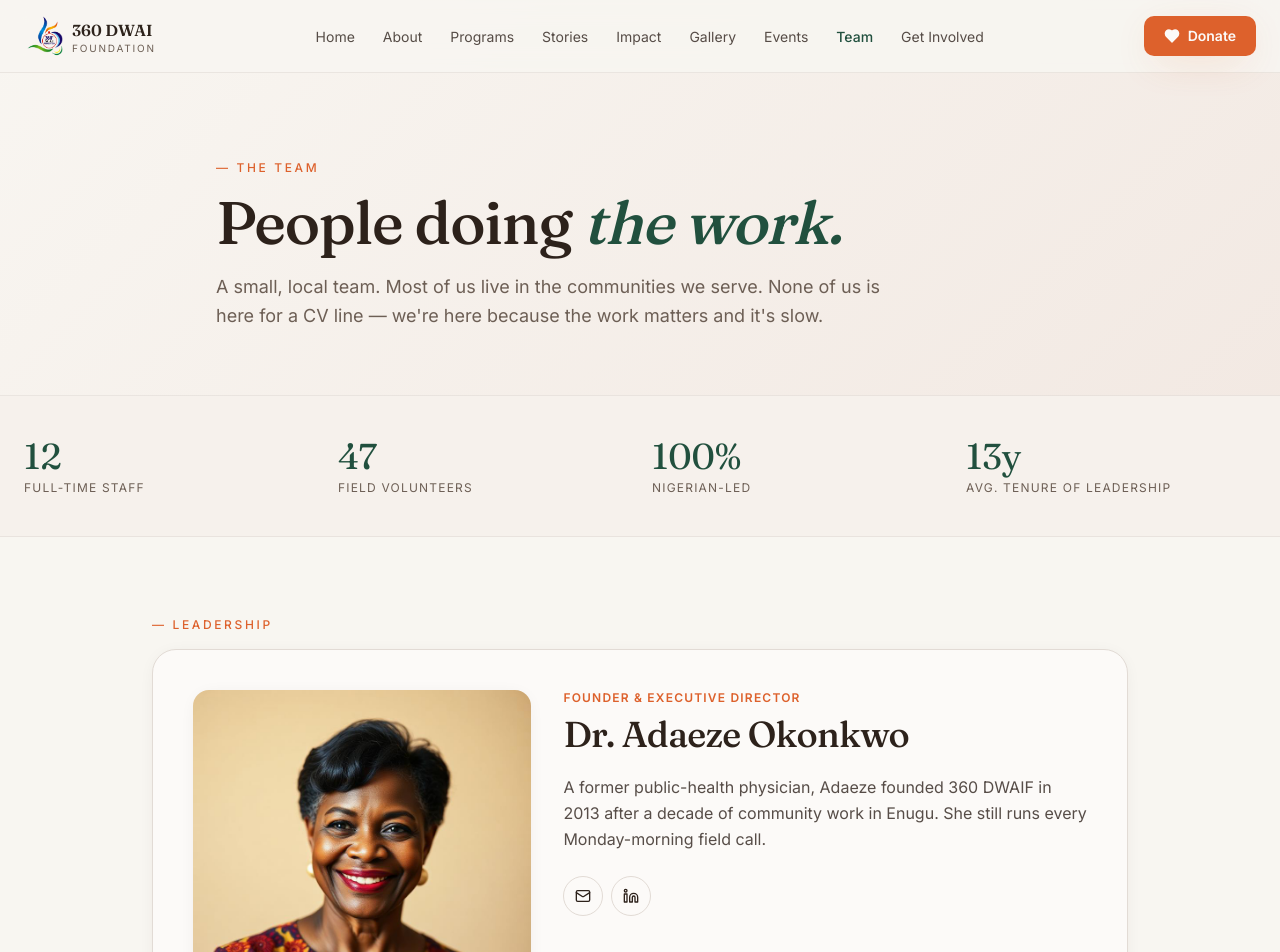
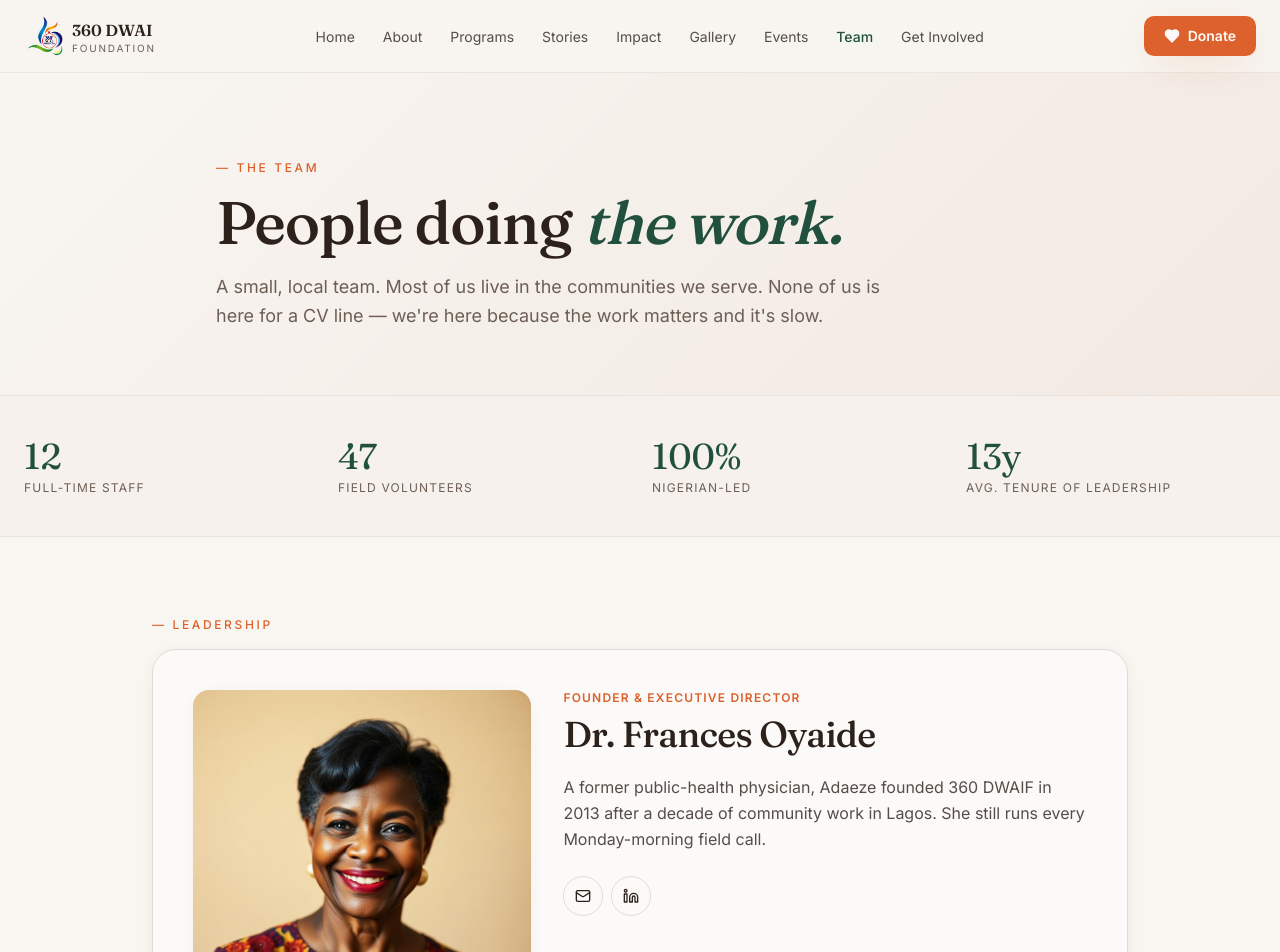
Before and after one commit to osita-dev/360waifoundation, a React (Vite) app: page /team in a window 1280 px wide. Shown: the top 952 px of the page. Built offline with nearby package versions, Linux system fonts and the light colour scheme; the HTML template or start-up script is replaced by a standard one.

Commit message:
36O WAI Foundation

```diff
--- a/src/data/team.ts
+++ b/src/data/team.ts
@@ -15,10 +15,10 @@ export type TeamMember = {
 
 export const team: TeamMember[] = [
   {
-    name: "Dr. Adaeze Okonkwo",
+    name: "Dr. Frances Oyaide",
     role: "Founder & Executive Director",
-    bio: "A former public-health physician, Adaeze founded 360 DWAIF in 2013 after a decade of community work in Enugu. She still runs every Monday-morning field call.",
-    initials: "AO",
+    bio: "A former public-health physician, Adaeze founded 360 DWAIF in 2013 after a decade of community work in Lagos. She still runs every Monday-morning field call.",
+    initials: "FO",
     image: adaeze,
   },
   {
```
